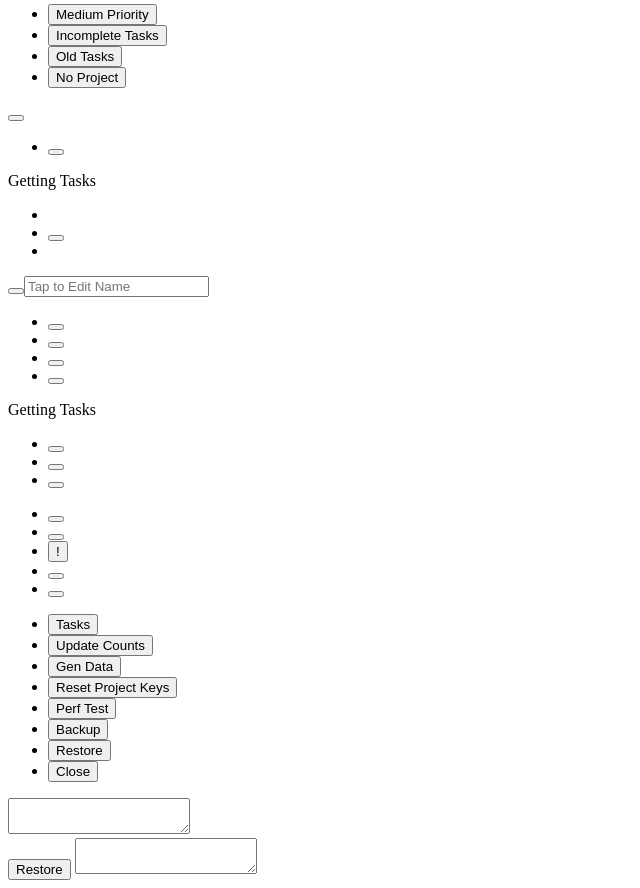
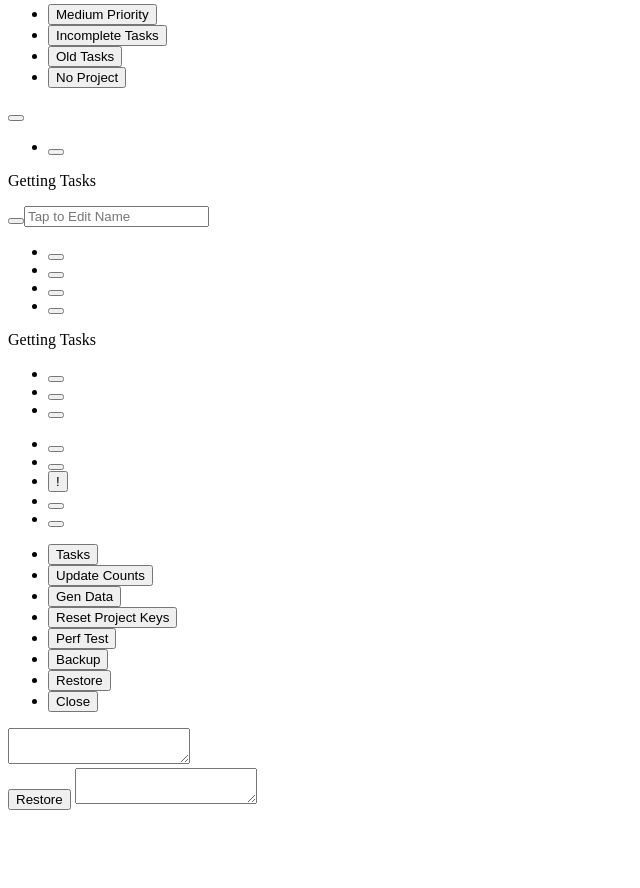
Before and after one commit to jgallen23/ScribbleTasks, a Python web app: template www/templates/index.html in a window 1280 px wide. Shown: the part 330-1218 px from the top of the page, without its empty margins (0-640 px from the left). After the commit the page ends 1140 px from the top, so only its background shows below. Run offline with Jinja, Linux system fonts and the light colour scheme; the template is opened without the code that fills it, so the values that code supplies are empty.

Commit message:
search results: removed footer, moved project name, removed icon from count

```diff
--- a/www/templates/search_results.html
+++ b/www/templates/search_results.html
@@ -2,18 +2,11 @@
 	<header>
         <button class="Icon back" data-action="back"></button><div class="title" data-type="title"></div>
 		<ul class="Toolbar">
-			<li><button class="Icon incomplete hasCount current"><span></span></button></li>
+			<li><button class="Icon hasCount current"><span></span></button></li>
 		</ul>
 	</header>
 	<div class="TaskList">
 		<div class="Loading">Getting Tasks</div>
 		<ul></ul>
 	</div>
-	<footer>
-		<ul class="Toolbar">
-			<li></li>
-			<li><button class="Icon incomplete hasCount current"><span></span></button></li>
-			<li></li>
-		</ul>
-	</footer>
 </div>
--- a/www/templates/task_list.html
+++ b/www/templates/task_list.html
@@ -33,14 +33,14 @@
 	</div>
 	{! } else { !}
 	<div id="Scribble_{!= task.key !}" class="task scribble">
+		{! if (projects && projects[task.projectKey]) { !}
+			<li class="projectName">{!= projects[task.projectKey].name !}</li>
+		{! } !}
 		<canvas></canvas>
 	</div>
 	{! } !}
 
 	<menu>
-		{! if (projects && projects[task.projectKey]) { !}
-			<li class="projectName">{!= projects[task.projectKey].name !}</li>
-		{! } !}
 		<li><button class="Icon edit" data-action="task"></button></li>
 		<li><button class="Icon menu" data-index="{!= index !}" data-action="menu"></button></li>
 	</menu>
```
Also changed, not shown: www/controllers/search.js (+4 -4 lines).
